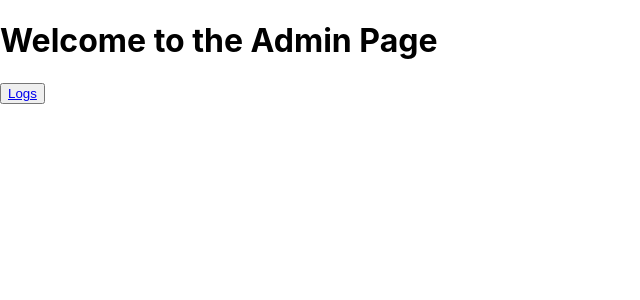
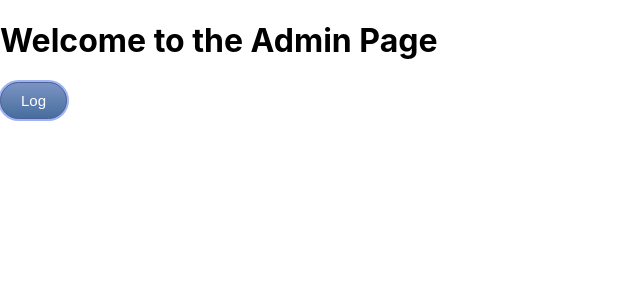
Before and after one commit to kristianUrup/AlertSystemWebApp, a React (Create React App) app in the folder alert-system-webapp/: page / in a window 1280 px wide. Shown: the top 300 px of the page, without its empty margins (0-640 px from the left). Built offline with nearby package versions, Linux system fonts and the light colour scheme.

Commit message:
List shown in div table
css update and usehistory() used for buttons

```diff
--- a/alert-system-webapp/src/pages/alarmLogProps/alarmLogProps.css
+++ b/alert-system-webapp/src/pages/alarmLogProps/alarmLogProps.css
@@ -2,3 +2,6 @@
     margin-top: 50px;
     margin-left: 20px;
 }
+.alarm__Log-border {
+    border: 1px solid black;
+}
--- a/alert-system-webapp/src/pages/alarmLogProps/alarmLogProps.tsx
+++ b/alert-system-webapp/src/pages/alarmLogProps/alarmLogProps.tsx
@@ -15,7 +15,7 @@ export const AlarmLogs: React.FC<AlarmLogProps> = ({
                                                }) => {
     return (
         <div>
-            <div>
+            <div className={"alarm__Log-border"}>
                 <b>CLICKED ITEM</b>
                 <p>MachineID: {alarm.machine.machineId}</p>
                 <p>AlarmID: {alarm.alarm.alarmId}</p>
--- a/alert-system-webapp/src/pages/home/home.css
+++ b/alert-system-webapp/src/pages/home/home.css
@@ -49,3 +49,25 @@
   width: 200px;
   border-bottom: 1px solid #d1d1d1;
 }
+
+.Home__Button {
+  box-shadow: 0px 0px 0px 2px #9fb4f2;
+  background: #7892c2 linear-gradient(to bottom, #7892c2 5%, #476e9e 100%);
+  border-radius:42px;
+  border:1px solid #4e6096;
+  display:inline-block;
+  cursor:pointer;
+  color:#ffffff;
+  font-family:Arial;
+  font-size:15px;
+  padding:9px 20px;
+  text-decoration:#000000;
+}
+
+.Home__Button:hover {
+  background: #476e9e linear-gradient(to bottom, #476e9e 5%, #7892c2 100%);
+}
+.Home__Button:active {
+  position:relative;
+  top:1px;
+}
--- a/alert-system-webapp/src/pages/home/home.tsx
+++ b/alert-system-webapp/src/pages/home/home.tsx
@@ -1,12 +1,20 @@
 import React from "react";
-import {Link} from "react-router-dom";
+import './home.css';
+import { useHistory } from "react-router-dom";
+
 
 const Home: React.FC = () => {
+    let history = useHistory();
+
+    function handleClick() {
+        history.push('/log')
+    }
+
     return (
         <div>
             <h1>Welcome to the Admin Page</h1>
-            <button>
-                <Link to="/log">Logs</Link>
+            <button className={"Home__Button"} onClick={handleClick}>
+                Log
             </button>
         </div>
     )
--- a/alert-system-webapp/src/pages/log/log.css
+++ b/alert-system-webapp/src/pages/log/log.css
@@ -0,0 +1,72 @@
+.home__body-title {
+    margin-top: 50px;
+    margin-left: 20px;
+}
+
+.home__body-route-button {
+    margin-left: 20px;
+}
+
+.home__body-user-title {
+    margin-left: 20px;
+}
+
+.home__body-list-title-row {
+    margin-left: 20px;
+    float: left;
+}
+
+.home__body-list-title-col {
+    float: left;
+    font-weight: bold;
+    width: 200px;
+}
+
+.home__body-list {
+    clear: both;
+    display: table;
+    margin-left: 20px;
+    border: 1px solid #d1d1d1;
+    border-bottom: 0px;
+    width: auto;
+}
+
+.home__body-list-row {
+    display: table-row;
+    height: 50px;
+    border: 1px solid;
+    background-color: #f2f2f2;
+    cursor: pointer;
+}
+
+.home__body-list-row:hover {
+    background-color: #cfcaca;
+}
+
+.home__body-list-col {
+    display: table-column;
+    float: left;
+    width: 200px;
+    border-bottom: 1px solid #d1d1d1;
+}
+.Home__Button {
+    box-shadow: 0px 0px 0px 2px #9fb4f2;
+    background: #7892c2 linear-gradient(to bottom, #7892c2 5%, #476e9e 100%);
+    border-radius:42px;
+    border:1px solid #4e6096;
+    display:inline-block;
+    cursor:pointer;
+    color:#ffffff;
+    font-family:Arial;
+    font-size:15px;
+    padding:9px 20px;
+    text-decoration:none;
+}
+
+.Home__Button:hover {
+    background: #476e9e linear-gradient(to bottom, #476e9e 5%, #7892c2 100%);
+}
+.Home__Button:active {
+    position:relative;
+    top:1px;
+}
--- a/alert-system-webapp/src/pages/log/log.tsx
+++ b/alert-system-webapp/src/pages/log/log.tsx
@@ -2,6 +2,8 @@ import React, { useEffect, useState } from 'react';
 import {GetAlarms, GetFormattedDate} from "../../data/AlarmService";
 import {AlarmLog} from "../../models/AlarmLog";
 import {AlarmLogs} from "../alarmLogProps/alarmLogProps";
+import './log.css';
+import { useHistory } from "react-router-dom";
 
 const Log: React.FC = () => {
     const [alarms, setAlarms] = useState<AlarmLog[]>([]);
@@ -19,32 +21,50 @@ const Log: React.FC = () => {
         setAlarm(data);
     };
 
+    let history = useHistory();
+
+    function handleClick() {
+        history.push('/')
+    }
 
     return (
         <div>
-    <h3>Alarm Log</h3>
+            <h1> Alarm Log</h1>
+            <button className={"Home__Button"} onClick={handleClick}>
+                Home
+            </button>
           <div>
+                <div className={"home__body-list-title-row"}>
+                    <div className={"home__body-list-title-col"}>Machine ID</div>
+                    <div className={"home__body-list-title-col"}>Alarm ID</div>
+                    <div className={"home__body-list-title-col"}>Date</div>
+                </div>
+            </div>
+        <div className={"home__body-list"}>
     {alarms.map((data, index) => {
             return (
                 <div key={`main-${index}`}
+                  className={"home__body-list-row"}
             onClick={() => {
                 openPopUp(data);
             }}
         >
+                    <div className={"home__body-list-col"}>
                         <div key={`machine-${index}`}>
-            <p><b>Machine: </b>{data.machine.machineId}</p>
+                            {data.machine.machineId} </div>
                     </div>
+                    <div className={"home__body-list-col"}>
                         <div key={`alarm-${index}`}>
-            <p><b>Alarm: </b>{data.alarm.alarmId}</p>
+                        {data.alarm.alarmId} </div>
                     </div>
+                    <div className={"home__body-list-col"}>
                         <div key={`date-${index}`}>
-            <p><b>Date: </b>{GetFormattedDate(data.date)}</p>
+                        {GetFormattedDate(data.date)} </div>
                     </div>
-            ---------
                 </div>
-        );
-        })}
+            )})}
         </div>
+
     {open && alarm && (
         <AlarmLogs
             open={open}
@@ -52,8 +72,8 @@ const Log: React.FC = () => {
         alarm={alarm}
         />
     )}
+
                 </div>
-
 )};
 
 export default Log;
```
Lines whose indentation alone changed are shown as unchanged.
